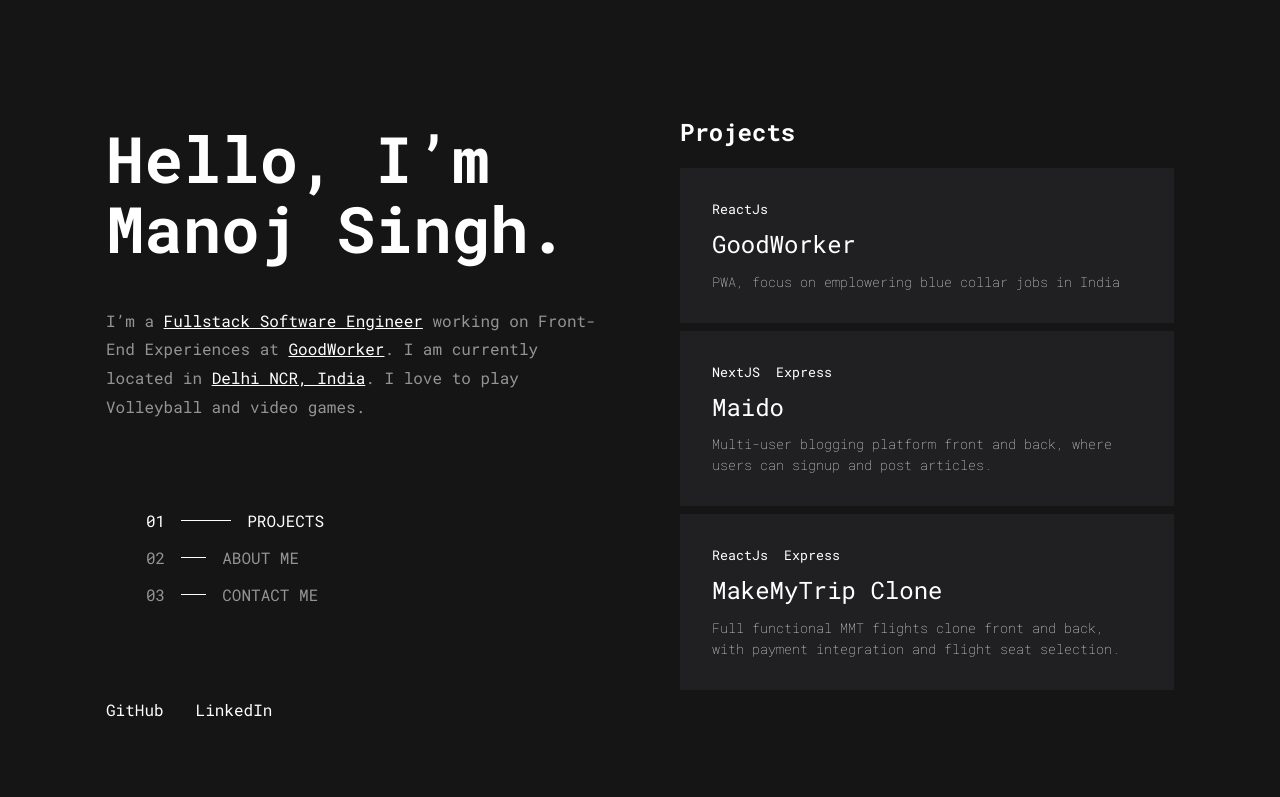
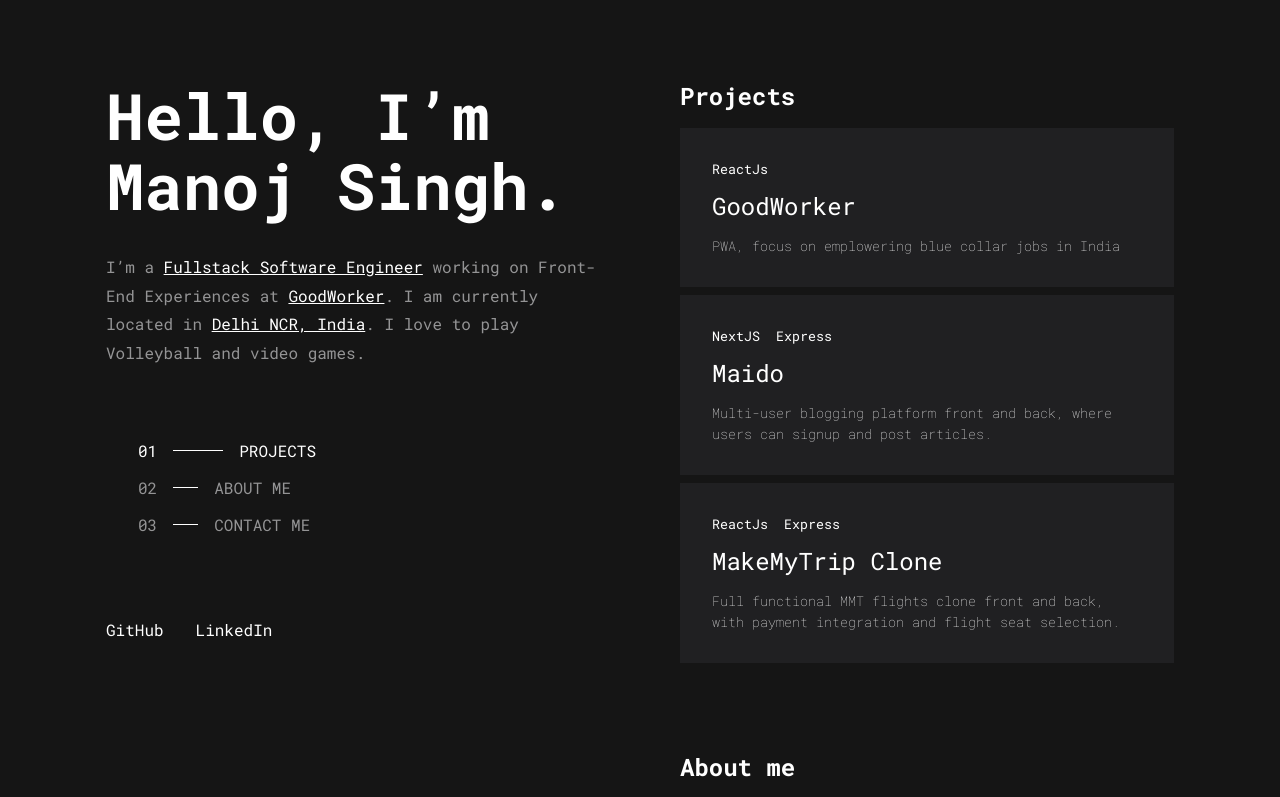
Before and after one commit to imanojsingh20/portfolio, a Next.js app: page / in a window 1280 px wide. Shown: the top 797 px of the page. Built offline with nearby package versions, Linux system fonts and the light colour scheme; some icons are missing.

Commit message:
styles refactor and fade effect

```diff
--- a/components/AboutMe/styles.tsx
+++ b/components/AboutMe/styles.tsx
@@ -18,6 +18,7 @@ export const AboutMeWrapper = styled.div`
         p {
             color: ${({ theme }) => theme.colors.textSecondary};
             line-height: 1.8;
+            margin: 2rem 0;
 
             span {
                 color: ${({ theme }) => theme.colors.textPrimary};
--- a/components/Navigation/styles.tsx
+++ b/components/Navigation/styles.tsx
@@ -5,7 +5,7 @@ interface TitleProps {
 }
 
 export const NavigationWrapper = styled.ul`
-    margin-top: 5rem;
+    padding: 2rem;
     list-style: none;
 
     @media only screen and (max-width: 768px) {
--- a/components/Projects/index.tsx
+++ b/components/Projects/index.tsx
@@ -1,14 +1,28 @@
-import React from 'react';
+import React, { MouseEvent, useCallback, useState } from 'react';
 import RectangleCard from '../RectangleCard';
 import { ProjectSection } from './styles';
 import data from './constant';
 
 const Projects = () => {
+    const [hovered, setHovered] = useState('');
+
+    const handleHover = useCallback((e) => {
+        setHovered(e);
+    }, []);
+
     return (
         <ProjectSection id='projects'>
             <h2>Projects</h2>
             {data.map(({ tag, desc, link, title }) => (
-                <RectangleCard key={title} tag={tag} title={title} desc={desc} link={link} />
+                <RectangleCard
+                    handleHover={handleHover}
+                    key={title}
+                    tag={tag}
+                    title={title}
+                    desc={desc}
+                    link={link}
+                    fade={(hovered && hovered !== title) || false}
+                />
             ))}
         </ProjectSection>
     );
--- a/components/RectangleCard/index.tsx
+++ b/components/RectangleCard/index.tsx
@@ -1,9 +1,16 @@
 import { IProps } from './interface';
 import { RectangleCardWrapper } from './styles';
 
-const RectangleCard: React.FC<IProps> = ({ tag, title, desc, link }) => {
+const RectangleCard: React.FC<IProps> = ({ tag, title, desc, link, handleHover, fade }) => {
     return (
-        <RectangleCardWrapper href={link} target='_blank' rel='noreferrer'>
+        <RectangleCardWrapper
+            fade={fade}
+            onMouseOver={(e) => handleHover(title)}
+            onMouseLeave={() => handleHover('')}
+            href={link}
+            target='_blank'
+            rel='noreferrer'
+        >
             <div className='tags'>
                 {tag.map((item) => (
                     <small key={item} className='tag'>
--- a/components/RectangleCard/interface.ts
+++ b/components/RectangleCard/interface.ts
@@ -1,6 +1,10 @@
+import { MouseEvent } from 'react';
+
 export interface IProps {
     title: string;
     desc: string;
     tag: string[];
     link: string;
+    handleHover: (e: any) => void;
+    fade: boolean;
 }
--- a/components/RectangleCard/styles.tsx
+++ b/components/RectangleCard/styles.tsx
@@ -1,12 +1,17 @@
 import styled from 'styled-components';
 
-export const RectangleCardWrapper = styled.a`
+interface RectangleCardWrapperProps {
+    fade: boolean;
+}
+
+export const RectangleCardWrapper = styled.a<RectangleCardWrapperProps>`
     display: block;
     background: ${({ theme }) => theme.colors.backgroundSecondary};
     padding: 2rem;
     margin-bottom: 0.5rem;
     cursor: pointer;
     transition: all 0.2s ease-in-out;
+    opacity: ${({ fade }) => fade && 0.5};
 
     .tags {
         display: flex;
@@ -14,7 +19,8 @@ export const RectangleCardWrapper = styled.a`
     }
 
     h1 {
-        line-height: 0.5;
+        line-height: 1;
+        margin: 1rem auto;
         font-weight: normal;
     }
 
--- a/components/RightScrollableSection/index.tsx
+++ b/components/RightScrollableSection/index.tsx
@@ -2,8 +2,6 @@ import React from 'react';
 import ContactMe from '../ContactMe';
 import Facts from '../Facts';
 import Projects from '../Projects';
-import RectangleCard from '../RectangleCard';
-import SquareCard from '../SquareCard';
 import { RightScrolableSectionElement } from './styles';
 
 const RightScrolableSection = () => {
--- a/components/RightScrollableSection/styles.tsx
+++ b/components/RightScrollableSection/styles.tsx
@@ -5,6 +5,10 @@ export const RightScrolableSectionElement = styled.div`
 
     section {
         padding-top: 5rem;
+
+        h2 {
+            padding-bottom: 1rem;
+        }
     }
 
     @media only screen and (max-width: 768px) {
--- a/components/styles.tsx
+++ b/components/styles.tsx
@@ -2,10 +2,11 @@ import styled from 'styled-components';
 
 export const StickyWrapper = styled.div`
     position: sticky;
-    top: 5rem;
+    top: 0;
     max-height: calc(100vh - 5rem * 2);
     flex: 1;
     display: flex;
+    padding-top: 5rem;
 
     @media only screen and (max-width: 768px) {
         position: initial;
@@ -18,7 +19,7 @@ export const Container = styled.div`
     margin: auto;
     flex-wrap: wrap;
     gap: 5rem;
-    padding: 1rem;
+    padding: 0 1rem;
 
     @media only screen and (max-width: 768px) {
         gap: 1rem;
--- a/theme.ts
+++ b/theme.ts
@@ -28,8 +28,10 @@ export const GlobalStyle = createGlobalStyle<{
     theme: Theme;
 }>`
     * {
+        margin: 0;
+        padding: 0;
         scroll-behavior: smooth;
-    box-sizing: border-box;
+        box-sizing: border-box;
 
     }
 
```
